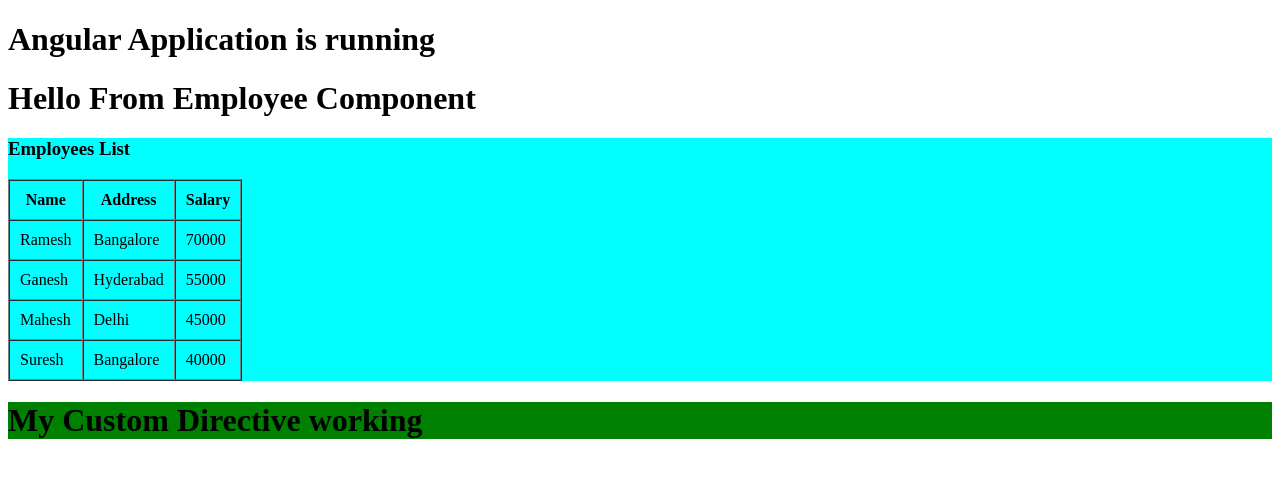
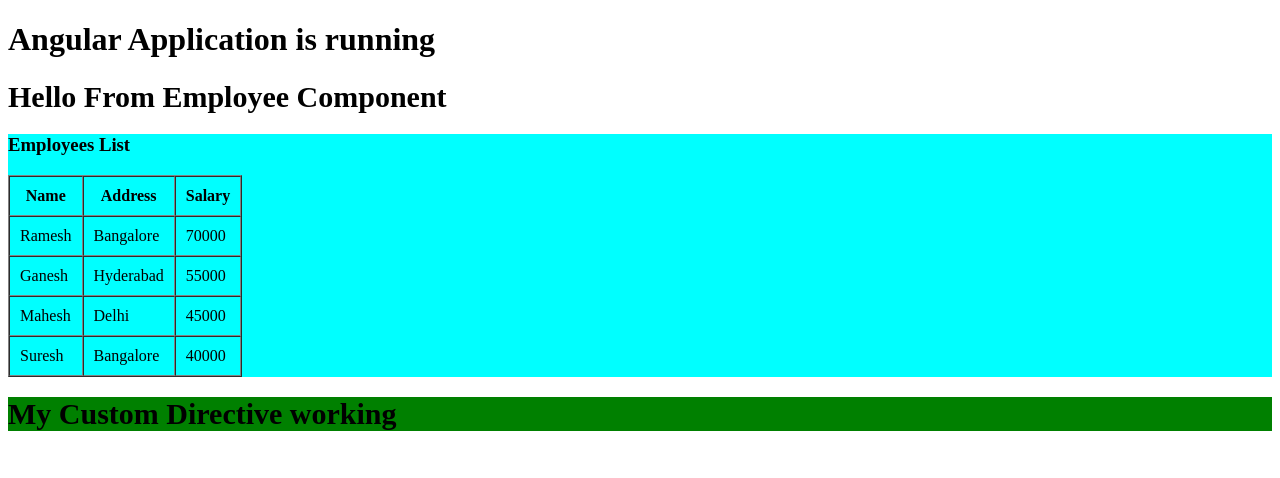
Before and after one commit to parmendra05/angular-basics, an Angular app: page / in a window 1280 px wide. Shown: the top 478 px of the page. Built offline with nearby package versions, Linux system fonts and the light colour scheme.

Commit message:
HostListener

```diff
--- a/src/app/components/employee/employee.component.css
+++ b/src/app/components/employee/employee.component.css
@@ -0,0 +1,3 @@
+h1{
+    font-size: 30px;
+}
--- a/src/app/directives/my-line-hilighter.directive.ts
+++ b/src/app/directives/my-line-hilighter.directive.ts
@@ -1,13 +1,25 @@
-import { Directive, HostBinding } from '@angular/core';
+import { Directive, ElementRef, HostBinding, HostListener } from '@angular/core';
 
 @Directive({
   selector: '[appMyLineHilighter]'
 })
 export class MyLineHilighterDirective {
 
-  constructor() { }
+  constructor( private element : ElementRef) { }
 
   @HostBinding("style.backgroundColor")  // HostBindinng will change the properties of Host (HTML Tags)
   bgcolor = "green" // attribute name will be anything
 
+  @HostListener("mouseover") // HostListener used to perform some action with Host (HTML)
+  changeFontSize(){
+    this.element.nativeElement.style.fontSize ="50px"
+    console.log("mouse enter")
+  }
+
+  @HostListener("mouseout")
+  resetFontSize(){
+    this.element.nativeElement.style.fontSize ="30px"
+    console.log("mouse Out")
+  }
+
 }
```
